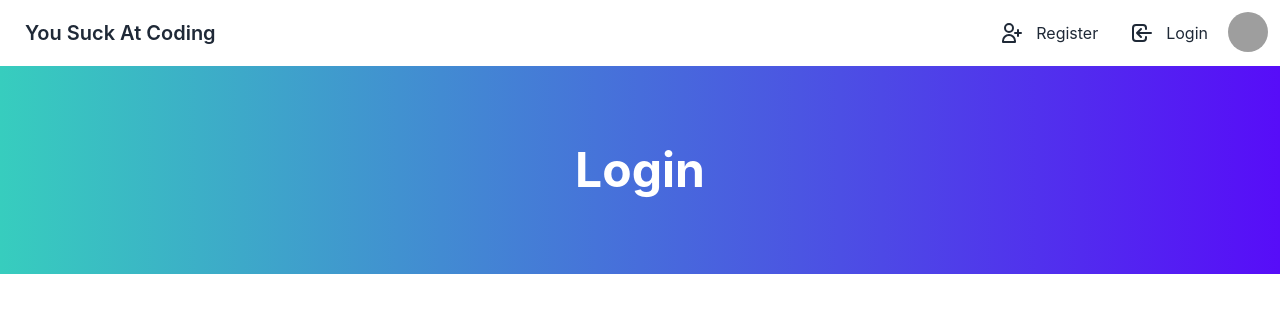
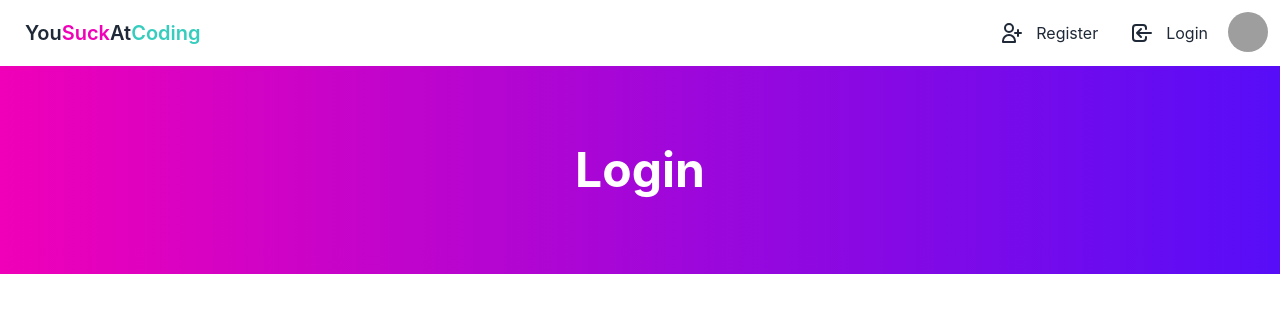
Before and after one commit to banishnarang/yousuckatcoding.net, a Next.js app in the folder client/: page /login in a window 1280 px wide. Shown: the top 312 px of the page. Built offline with nearby package versions, Linux system fonts and the light colour scheme; grey boxes are pictures that could not be loaded.

Commit message:
Modify header,login,register colors

```diff
--- a/client/components/Header.jsx
+++ b/client/components/Header.jsx
@@ -7,7 +7,8 @@ const Header = () => {
 			<div className="flex-1">
 				<Link href="/">
 					<a className="btn btn-ghost normal-case text-xl">
-						You Suck At Coding
+						You <span className="text-secondary">Suck</span> At{" "}
+						<span className="text-accent">Coding</span>
 					</a>
 				</Link>
 			</div>
--- a/client/pages/login.jsx
+++ b/client/pages/login.jsx
@@ -5,7 +5,7 @@ const Login = () => {
 		<div>
 			{/* Jumbotron */}
 			<div className="hero h-52">
-				<div className="hero-overlay bg-opacity-60 bg-gradient-to-r from-accent hover:from-primary to-primary hover:to-accent"></div>
+				<div className="hero-overlay bg-opacity-60 bg-gradient-to-r from-secondary hover:from-primary to-primary hover:to-secondary"></div>
 				<div className="hero-content text-center text-neutral-content">
 					<div className="max-w-md">
 						<h1 className="text-5xl font-bold">Login</h1>
--- a/client/pages/register.jsx
+++ b/client/pages/register.jsx
@@ -15,7 +15,7 @@ const Register = () => {
 		<div className="flex flex-col">
 			{/* Jumbotron */}
 			<div className="hero h-52">
-				<div className="hero-overlay bg-opacity-60 bg-gradient-to-r from-accent hover:from-primary to-primary hover:to-accent"></div>
+				<div className="hero-overlay bg-opacity-60 bg-gradient-to-r from-secondary hover:from-primary to-primary hover:to-secondary"></div>
 				<div className="hero-content text-center text-neutral-content">
 					<div className="max-w-md">
 						<h1 className="text-5xl font-bold">Register</h1>
```
